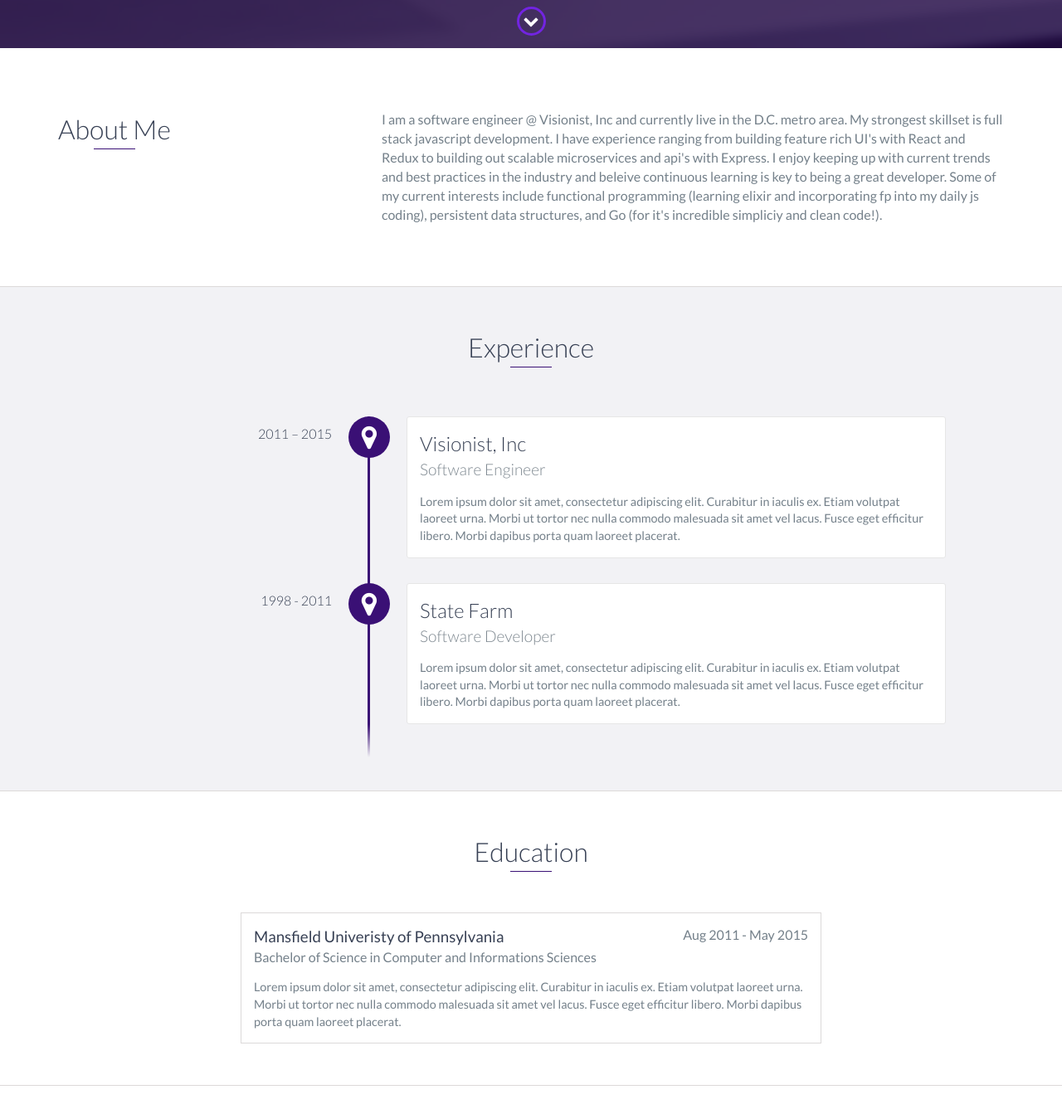
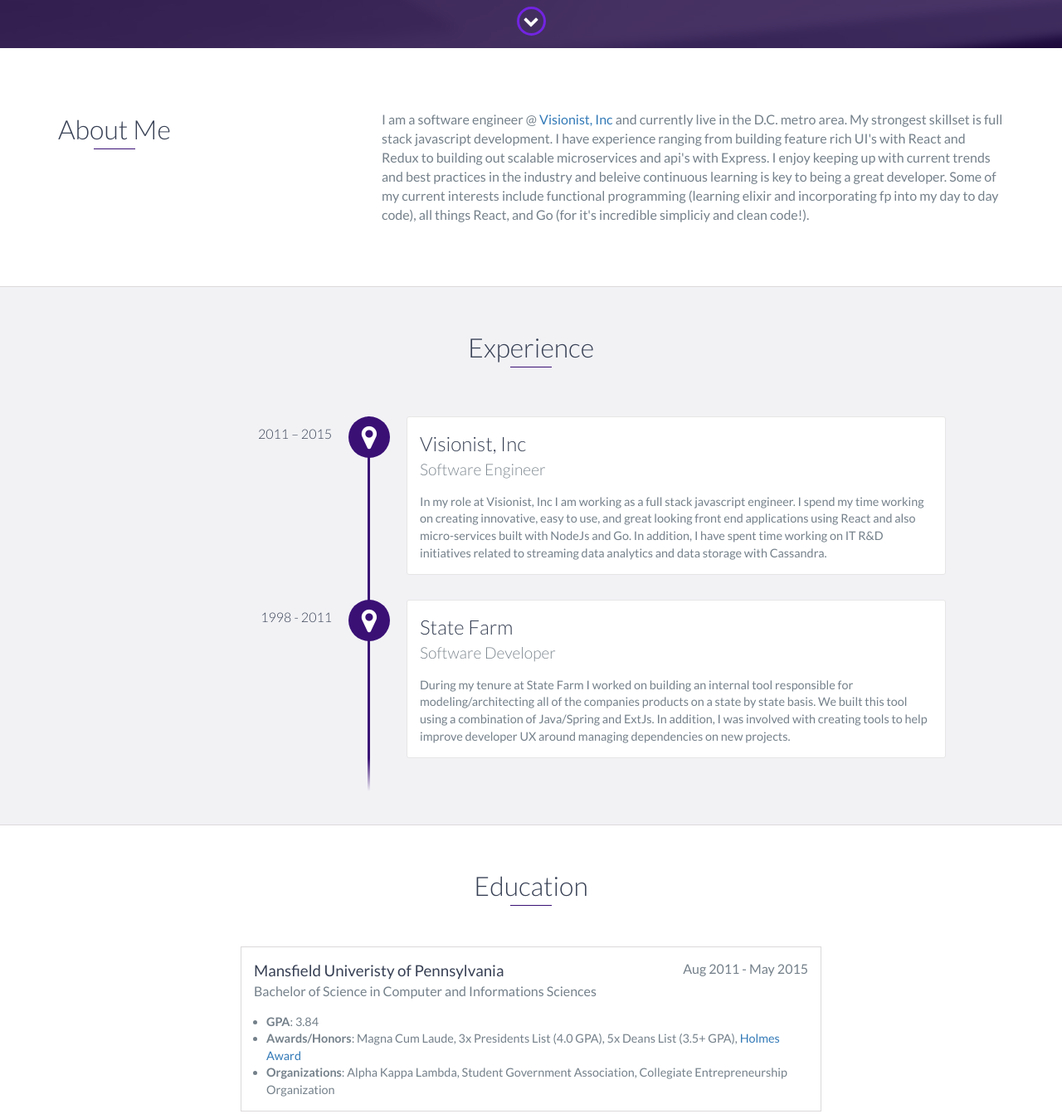
Before and after one commit to dmmulroy/personal_site, a website: page index.html in a window 1280 px wide. Shown: the part 580-1923 px from the top of the page at 83% size. Drawn offline with nearby package versions, Linux system fonts and the light colour scheme.

Commit message:
Update info

```diff
--- a/index.html
+++ b/index.html
@@ -40,7 +40,6 @@
     </ul>
   </header>
   <!-- End header -->
-
   <div id="lead">
     <div id="lead-content">
       <h1>Dillon Mulroy</h1>
@@ -48,7 +47,6 @@
       <!--<a href="#" class="btn-rounded-white">Download Resume</a> -->
     </div>
     <!-- End #lead-content -->
-
     <div id="lead-overlay"></div>
 
     <div id="lead-down">
@@ -59,7 +57,6 @@
     <!-- End #lead-down -->
   </div>
   <!-- End #lead -->
-
   <div id="about">
     <div class="container">
       <div class="row">
@@ -68,9 +65,9 @@
         </div>
         <div class="col-md-8">
           <p>
-            I am a software engineer @ Visionist, Inc and currently live in the D.C. metro area. My strongest skillset is full stack javascript development. I have experience ranging from building feature rich UI's with React and Redux to building out scalable microservices
-            and api's with Express. I enjoy keeping up with current trends and best practices in the industry and beleive continuous learning is key to being a great developer. Some of my current interests include functional programming (learning elixir
-            and incorporating fp into my daily js coding), persistent data structures, and Go (for it's incredible simpliciy and clean code!).
+            I am a software engineer @ <a href="https://www.visionistinc.com/">Visionist, Inc</a> and currently live in the D.C. metro area. My strongest skillset is full stack javascript development. I have experience ranging from building feature rich
+            UI's with React and Redux to building out scalable microservices and api's with Express. I enjoy keeping up with current trends and best practices in the industry and beleive continuous learning is key to being a great developer. Some of my
+            current interests include functional programming (learning elixir and incorporating fp into my day to day code), all things React, and Go (for it's incredible simpliciy and clean code!).
 
           </p>
         </div>
@@ -78,7 +75,6 @@
     </div>
   </div>
   <!-- End #about -->
-
   <div id="experience" class="background-alt">
     <h2 class="heading">Experience</h2>
     <div id="experience-timeline">
@@ -86,23 +82,22 @@
         <h3>Visionist, Inc</h3>
         <h4>Software Engineer</h4>
         <p>
-          Lorem ipsum dolor sit amet, consectetur adipiscing elit. Curabitur in iaculis ex. Etiam volutpat laoreet urna. Morbi ut tortor nec nulla commodo malesuada sit amet vel lacus. Fusce eget efficitur libero. Morbi dapibus porta quam laoreet placerat.
+          In my role at Visionist, Inc I am working as a full stack javascript engineer. I spend my time working on creating innovative, easy to use, and great looking front end applications using React and also micro-services built with NodeJs and Go. In addition,
+          I have spent time working on IT R&D initiatives related to streaming data analytics and data storage with Cassandra.
         </p>
       </div>
       <div data-date="1998 - 2011">
         <h3>State Farm</h3>
         <h4>Software Developer</h4>
         <p>
-          Lorem ipsum dolor sit amet, consectetur adipiscing elit. Curabitur in iaculis ex. Etiam volutpat laoreet urna. Morbi ut tortor nec nulla commodo malesuada sit amet vel lacus. Fusce eget efficitur libero. Morbi dapibus porta quam laoreet placerat.
-        </p>
+          During my tenure at State Farm I worked on building an internal tool responsible for modeling/architecting all of the companies products on a state by state basis. We built this tool using a combination of Java/Spring and ExtJs. In addition, I was involved
+          with creating tools to help improve developer UX around managing dependencies on new projects.
       </div>
     </div>
   </div>
   <!-- End #experience -->
-
   <div id="education">
     <h2 class="heading">Education</h2>
-
     <!-- <div class="education-block">
           <h3>Penn State</h3>
           <span class="education-date">Aug 2017 - Present</span>
@@ -119,7 +114,11 @@
       <span class="education-date">Aug 2011 - May 2015</span>
       <h4>Bachelor of Science in Computer and Informations Sciences</h4>
       <p>
-        Lorem ipsum dolor sit amet, consectetur adipiscing elit. Curabitur in iaculis ex. Etiam volutpat laoreet urna. Morbi ut tortor nec nulla commodo malesuada sit amet vel lacus. Fusce eget efficitur libero. Morbi dapibus porta quam laoreet placerat.
+        <ul>
+          <li><strong>GPA</strong>: 3.84</li>
+          <li><strong>Awards/Honors</strong>: Magna Cum Laude, 3x Presidents List (4.0 GPA), 5x Deans List (3.5+ GPA), <a href="http://akl.org/2015/10/22/2015-akl-holmes-brehm-award-winners-announced/">Holmes Award</a></li>
+          <li><strong>Organizations</strong>: Alpha Kappa Lambda, Student Government Association, Collegiate Entrepreneurship Organization</li>
+        </ul>
       </p>
     </div>
     <!-- End .education-block -->
@@ -137,19 +136,20 @@
       <li>Spring Framework/Boot</li>
       <li>MongoDB</li>
       <li>Mongoose</li>
+      <li>Nginx</li>
       <li>HTML5</li>
       <li>CSS3</li>
       <li>Sass</li>
       <li>Less</li>
       <li>Python</li>
+      <li>Go</li>
       <li>Elixir</li>
-      <li>Nginx</li>
+      <li>RabbitMq</li>
       <li>Cassandra</li>
       <li>SQL</li>
     </ul>
   </div>
   <!-- End #skills -->
-
   <div id="contact">
     <h2>Get in Touch</h2>
     <div id="contact-form">
@@ -163,7 +163,6 @@
     <!-- End #contact-form -->
   </div>
   <!-- End #contact -->
-
   <footer>
     <div class="container">
       <div class="row">
@@ -194,7 +193,6 @@
     </div>
   </footer>
   <!-- End footer -->
-
   <script src="https://ajax.googleapis.com/ajax/libs/jquery/1.12.4/jquery.min.js"></script>
   <script src="js/scripts.min.js"></script>
 </body>
```
